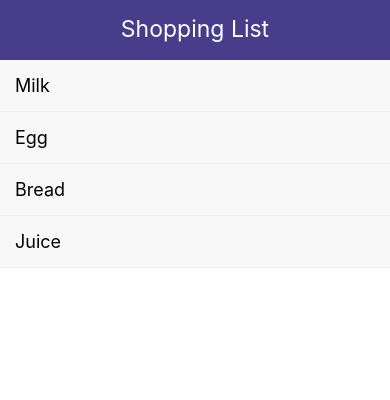
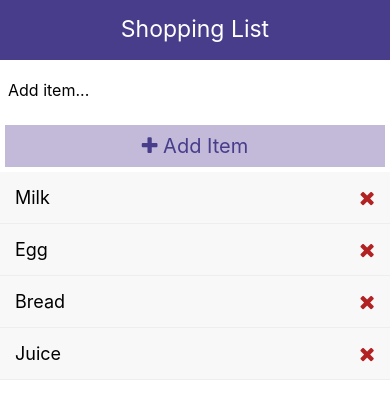
Before and after one commit to A-K-M-Fozlol-Hoq/shoppingList, a React Native app: screen / in a window 390 px wide. Shown: the top 400 px of the page. Built offline with nearby package versions, Linux system fonts and the light colour scheme.

Commit message:
shopping list is complete

```diff
--- a/App.js
+++ b/App.js
@@ -3,6 +3,7 @@ import {View, Text, StyleSheet, Image, FlatList} from 'react-native';
 import Header from './components/Header';
 import { v4 as uuid} from "uuid";
 import ListItem from './components/ListItem';
+import AddItem from './components/AddItem';
 
 const App = () => {
   const [items, setItems] = useState([
@@ -11,12 +12,26 @@ const App = () => {
     { id: uuid(), text: 'Bread', },
     { id: uuid(), text: 'Juice', },
   ]);
+
+  const deleteItem= (id) =>{
+    setItems(prevItem=>{
+      return prevItem.filter(item=>item.id != id)
+    })
+  }
+
+  const addItem = (text) =>{
+    setItems(prevItem=>{
+      return [{ id: uuid(), text: text  }, ...prevItem]
+    })
+  }
+
   return (
     <View style={styles.container}>
       <Header title="Shopping List"></Header>
+      <AddItem addItem={addItem}></AddItem>
       <FlatList
         data={items}
-        renderItem={({item})=> <ListItem item={item}></ListItem>}
+        renderItem={({item})=> <ListItem item={item} deleteItem={deleteItem}></ListItem>}
       />
     </View>
   );
--- /dev/null
+++ b/components/AddItem.js
@@ -0,0 +1,44 @@
+import React, { useState } from 'react';
+import { StyleSheet, Text, TouchableOpacity, View, TextInput } from 'react-native';
+import Icon from "react-native-vector-icons/dist/FontAwesome";
+const AddItem = (props) => {
+    const { addItem } = props;
+    const [ text, setText ] = useState('');
+    return (
+        <View>
+            <TextInput
+                placeholder="Add item..."
+                style={styles.input}
+                onChangeText={(value) =>setText(value)}
+            />
+            <TouchableOpacity
+                style={styles.btn}
+                onPress={()=>{addItem(text)}}
+                >
+                <Text style={styles.btnText}>
+                    <Icon name="plus" size={20} /> Add Item
+                </Text>
+            </TouchableOpacity>
+        </View>
+    );
+};
+
+const styles = StyleSheet.create({
+    input: {
+        height:60,
+        padding:8,
+        fontSize:16
+    },
+    btn: {
+        backgroundColor:"#c2bad8",
+        padding:9,
+        margin:5
+    },
+    btnText: {
+        color:"darkslateblue",
+        fontSize:20,
+        textAlign:"center"
+    }
+})
+
+export default AddItem;
--- a/components/ListItem.js
+++ b/components/ListItem.js
@@ -1,12 +1,18 @@
 import React from 'react';
 import { StyleSheet, Text, TouchableOpacity, View } from 'react-native';
-
+import Icon from "react-native-vector-icons/dist/FontAwesome";
 const ListItem = ( props ) => {
-    const {item} = props;
+    const {item, deleteItem} = props;
     return (
         <TouchableOpacity style={styles.listItem}>
             <View style={styles.listItemView}>
                 <Text style={styles.listItemText}>{item.text}</Text>
+                <Icon
+                    name="remove"
+                    size={20}
+                    color="firebrick"
+                    onPress={()=>deleteItem(item.id)}
+                ></Icon>
             </View>
         </TouchableOpacity>
     );
```
Also changed, not shown: 1 other file (tests, documents, lock files or other folders).
